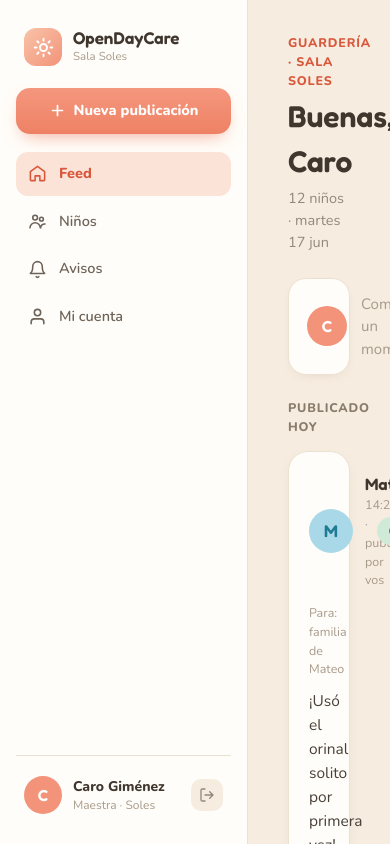
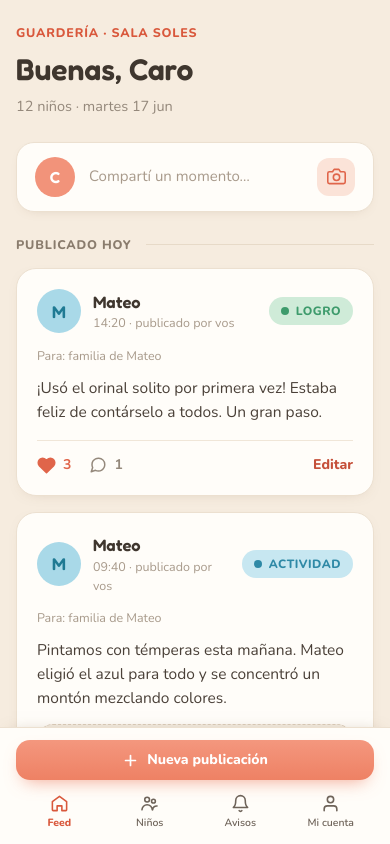
Before and after one commit to alejo-rodd/opendaycare, a Next.js app: page / in a window 390 px wide. Shown: the top 844 px of the page. Built offline with nearby package versions, Linux system fonts and the light colour scheme.

Commit message:
feat(layout): update Home component structure and add mobile navigation for improved usability

```diff
--- a/app/page.tsx
+++ b/app/page.tsx
@@ -214,8 +214,8 @@ function PostCard({ post }: { post: FeedPost }) {
 
 export default function Home() {
   return (
-    <div className="flex min-h-screen bg-background">
-      <aside className="sticky top-0 flex h-screen w-[248px] flex-none flex-col border-r border-border bg-surface px-4 py-6">
+    <div className="flex min-h-screen w-full max-w-full flex-col overflow-x-clip bg-background lg:flex-row">
+      <aside className="sticky top-0 hidden h-screen w-[248px] flex-none flex-col border-r border-border bg-surface px-4 py-6 lg:flex">
         <div className="flex items-center gap-[11px] px-2 pb-[22px] pt-1">
           <span className="flex size-[38px] flex-none items-center justify-center rounded-xl bg-gradient-to-br from-[#f8c3a8] to-[#f2937a] text-white">
             <SunIcon />
@@ -280,8 +280,8 @@ export default function Home() {
         </div>
       </aside>
 
-      <main className="min-w-0 flex-1 overflow-y-auto">
-        <div className="mx-auto w-full max-w-[760px] px-10 pb-20 pt-[34px]">
+      <main className="min-h-screen min-w-0 w-full flex-1 lg:h-screen lg:min-h-0 lg:overflow-y-auto">
+        <div className="mx-auto w-full max-w-[760px] px-4 pb-36 pt-6 sm:px-6 sm:pt-8 lg:px-10 lg:pb-20 lg:pt-[34px]">
           <header className="mb-6">
             <p className="mb-1 text-[12.5px] font-extrabold tracking-[0.8px] text-[#d9583c]">
               GUARDERÍA · SALA {classroom.name.toUpperCase()}
@@ -301,7 +301,7 @@ export default function Home() {
             <span className="flex size-10 flex-none items-center justify-center rounded-full bg-[#f2937a] font-display text-base font-semibold text-white">
               {teacher.initials}
             </span>
-            <span className="flex-1 text-[15px] text-[#a89a8b]">
+            <span className="min-w-0 flex-1 truncate text-[15px] text-[#a89a8b]">
               Compartí un momento…
             </span>
             <span className="flex size-[38px] flex-none items-center justify-center rounded-xl bg-accent-soft text-[#e0654a]">
@@ -323,6 +323,35 @@ export default function Home() {
           </section>
         </div>
       </main>
+
+      <div className="fixed inset-x-0 bottom-0 z-20 border-t border-border bg-surface px-4 pt-3 pb-[calc(env(safe-area-inset-bottom)+0.5rem)] shadow-[0_-4px_16px_-12px_rgba(120,90,60,0.5)] lg:hidden">
+        <button
+          type="button"
+          className="flex w-full items-center justify-center gap-2 rounded-[14px] bg-gradient-to-b from-[#f4977e] to-[#ee8164] px-3 py-2.5 text-sm font-extrabold text-white shadow-[0_8px_18px_-8px_rgba(238,129,100,0.75)]"
+        >
+          <PlusIcon />
+          Nueva publicación
+        </button>
+        <nav
+          aria-label="Navegación principal"
+          className="mt-2 grid grid-cols-4 gap-1"
+        >
+          {navigationItems.map(({ label, active, icon }) => (
+            <span
+              key={label}
+              aria-current={active ? "page" : undefined}
+              className={`flex min-h-12 flex-col items-center justify-center gap-0.5 rounded-xl px-1 text-[10.5px] ${
+                active
+                  ? "font-extrabold text-[#d9583c]"
+                  : "font-semibold text-[#6e6359]"
+              }`}
+            >
+              {icon}
+              <span className="whitespace-nowrap">{label}</span>
+            </span>
+          ))}
+        </nav>
+      </div>
     </div>
   );
 }
```
Also changed, not shown: 1 other file (tests, documents, lock files or other folders).
